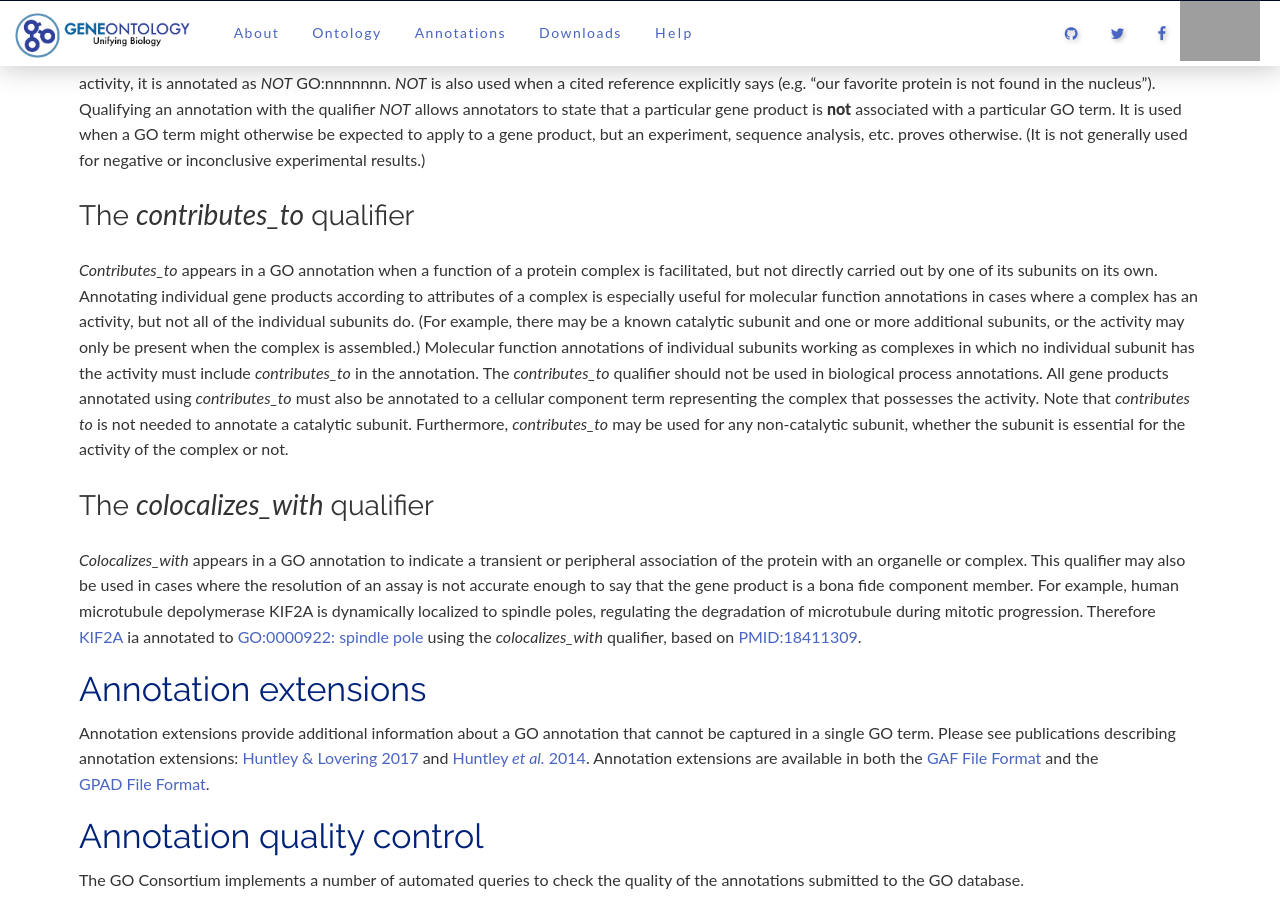
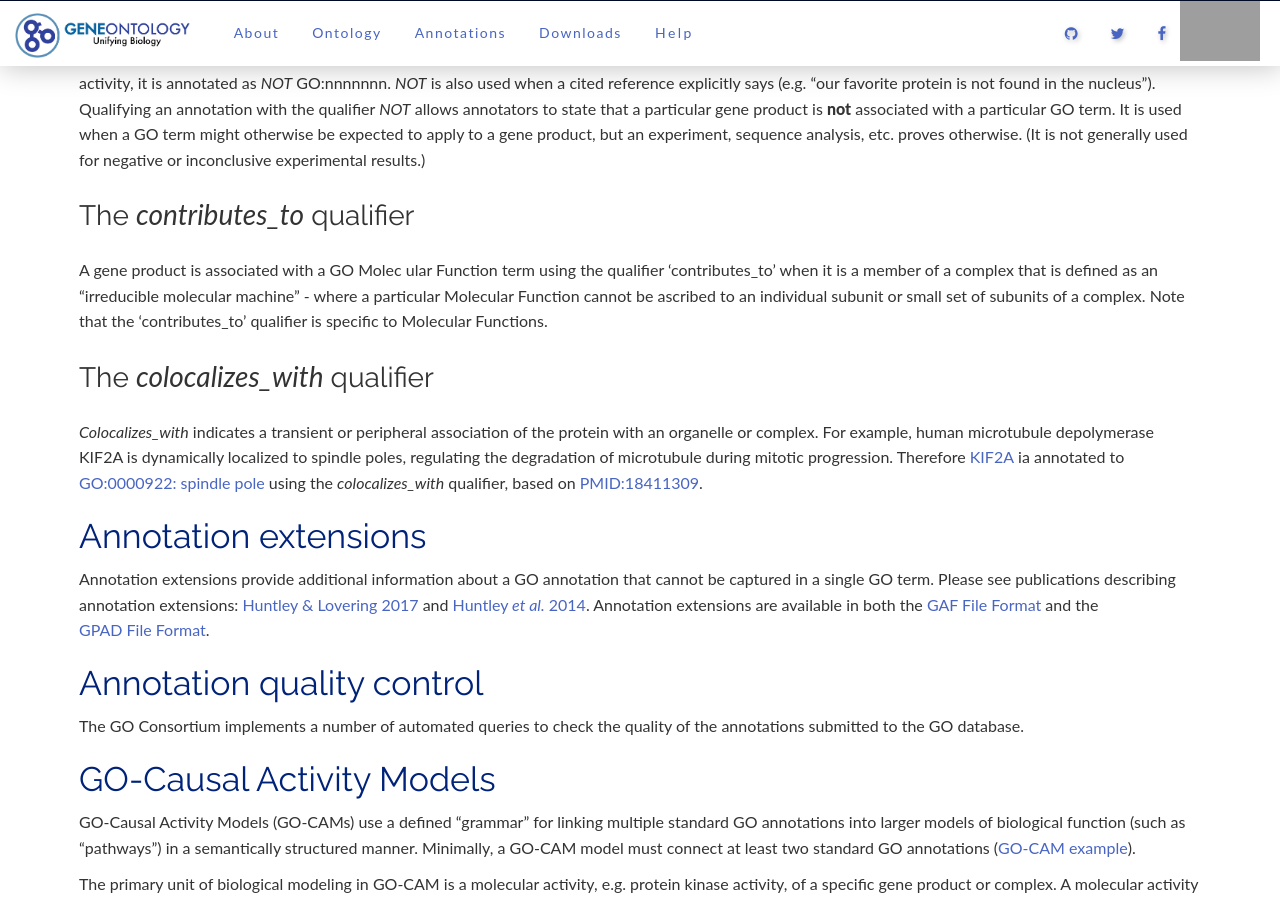
Before and after one commit to geneontology/geneontology.github.io, a Jekyll site: the page built from _docs/go-annotations.md, in a window 1280 px wide and 900 px high, scrolled down 1254 px. Built offline with Jekyll 4.4.1, drawn with Linux system fonts in a browser that asks for light colours; nearby versions of some CDN libraries; grey boxes are pictures that could not be loaded.

Commit message:
Update go-annotations.md

```diff
--- a/_docs/go-annotations.md
+++ b/_docs/go-annotations.md
@@ -51,12 +51,11 @@
 *NOT* is used to make an explicit note that a gene product has been experimentally demonstrated not to be able to carry out a particular activity or it has been shown to have had a loss of function (e.g. loss of an active site or rapid divergence after a duplication event) over the course of evolution. This is particularly important in cases where associating a GO term with a gene product should be avoided (but might otherwise be made, especially by an automated method). For example, if a protein has sequence similarity to an enzyme (whose activity is GO:nnnnnnn), but has been shown experimentally **not** to have the enzymatic activity, it is annotated as *NOT* GO:nnnnnnn. *NOT* is also used when a cited reference explicitly says (e.g. "our favorite protein is not found in the nucleus"). Qualifying an annotation with the qualifier *NOT* allows annotators to state that a particular gene product is **not** associated with a particular GO term. It is used when a GO term might otherwise be expected to apply to a gene product, but an experiment, sequence analysis, etc. proves otherwise. (It is not generally used for negative or inconclusive experimental results.)
 
 ### The *contributes_to* qualifier
-
-*Contributes_to* appears in a GO annotation when a function of a protein complex is facilitated, but not directly carried out by one of its subunits on its own. Annotating individual gene products according to attributes of a complex is especially useful for molecular function annotations in cases where a complex has an activity, but not all of the individual subunits do. (For example, there may be a known catalytic subunit and one or more additional subunits, or the activity may only be present when the complex is assembled.) Molecular function annotations of individual subunits working as complexes in which no individual subunit has the activity must include *contributes_to* in the annotation. The *contributes_to* qualifier should not be used in biological process annotations. All gene products annotated using *contributes_to* must also be annotated to a cellular component term representing the complex that possesses the activity. Note that *contributes to* is not needed to annotate a catalytic subunit. Furthermore, *contributes_to* may be used for any non-catalytic subunit, whether the subunit is essential for the activity of the complex or not.
+A gene product is associated with a GO Molec
+ular Function term using the qualifier 'contributes_to' when it is a member of a complex that is defined as an "irreducible molecular machine" - where a particular Molecular Function cannot be ascribed to an individual subunit or small set of subunits of a complex. Note that the 'contributes_to' qualifier is specific to Molecular Functions.
 
 ### The *colocalizes_with* qualifier
-
-*Colocalizes_with* appears in a GO annotation to indicate a transient or peripheral association of the protein with an organelle or complex. This qualifier may also be used in cases where the resolution of an assay is not accurate enough to say that the gene product is a bona fide component member. For example, human microtubule depolymerase KIF2A is dynamically localized to spindle poles, regulating the degradation of microtubule during mitotic progression. Therefore [KIF2A](http://www.uniprot.org/uniprot/O00139){:target="blank"} ia annotated to [GO:0000922: spindle pole](http://amigo.geneontology.org/amigo/term/GO:0000922){:target="blank"} using the *colocalizes_with* qualifier, based on [PMID:18411309](https://www.ncbi.nlm.nih.gov/pubmed/18411309){:target="blank"}.
+*Colocalizes_with* indicates a transient or peripheral association of the protein with an organelle or complex. For example, human microtubule depolymerase KIF2A is dynamically localized to spindle poles, regulating the degradation of microtubule during mitotic progression. Therefore [KIF2A](http://www.uniprot.org/uniprot/O00139){:target="blank"} ia annotated to [GO:0000922: spindle pole](http://amigo.geneontology.org/amigo/term/GO:0000922){:target="blank"} using the *colocalizes_with* qualifier, based on [PMID:18411309](https://www.ncbi.nlm.nih.gov/pubmed/18411309){:target="blank"}.
 
 <!-- ????-->
 ## Annotation extensions
```
